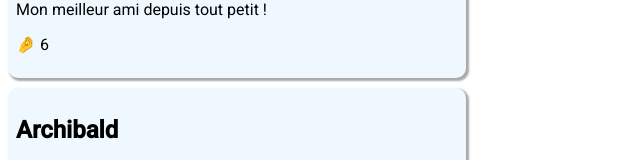
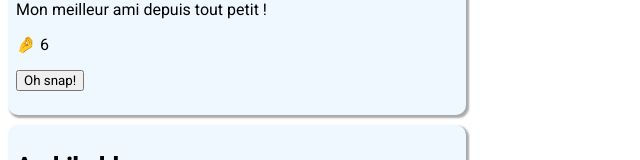
Before and after one commit to JulesAD96/snapface, an Angular app: page / in a window 1280 px wide. Shown: the part 490-650 px from the top of the page, without its empty margins (0-640 px from the left). Built offline with nearby package versions, Linux system fonts and the light colour scheme.

Commit message:
Réagir au event

```diff
--- a/src/app/face-snap/face-snap.component.html
+++ b/src/app/face-snap/face-snap.component.html
@@ -4,4 +4,7 @@
     <img [src]="imageUrl" [alt]="title" />
     <p>{{ description }}</p>
     <p>🤌 {{ snaps }}</p>
+    <p>
+        <button (click)="onAddSnap()">{{ buttonText }}</button>
+    </p>
 </div>
--- a/src/app/face-snap/face-snap.component.ts
+++ b/src/app/face-snap/face-snap.component.ts
@@ -12,6 +12,7 @@ export class FaceSnapComponent implements OnInit {
   createDate!: Date;
   snaps!: number;
   imageUrl!: string;
+  buttonText!: string
 
   ngOnInit() {
     this.title = "Archibald";
@@ -19,7 +20,17 @@ export class FaceSnapComponent implements OnInit {
     this.createDate = new Date();
     this.snaps = 6;
     this.imageUrl = "https://cdn.pixabay.com/photo/2015/05/31/16/03/teddy-bear-792273_1280.jpg"
+    this.buttonText = "Oh snap!"
+  }
 
+  onAddSnap() {
+    if(this.buttonText === "Oh snap!") {
+      this.snaps++;
+      this.buttonText = "Oops, unsnap!";
+    }else {
+      this.snaps--;
+      this.buttonText = 'Oh snap!';
+    }
   }
 
 }
```
